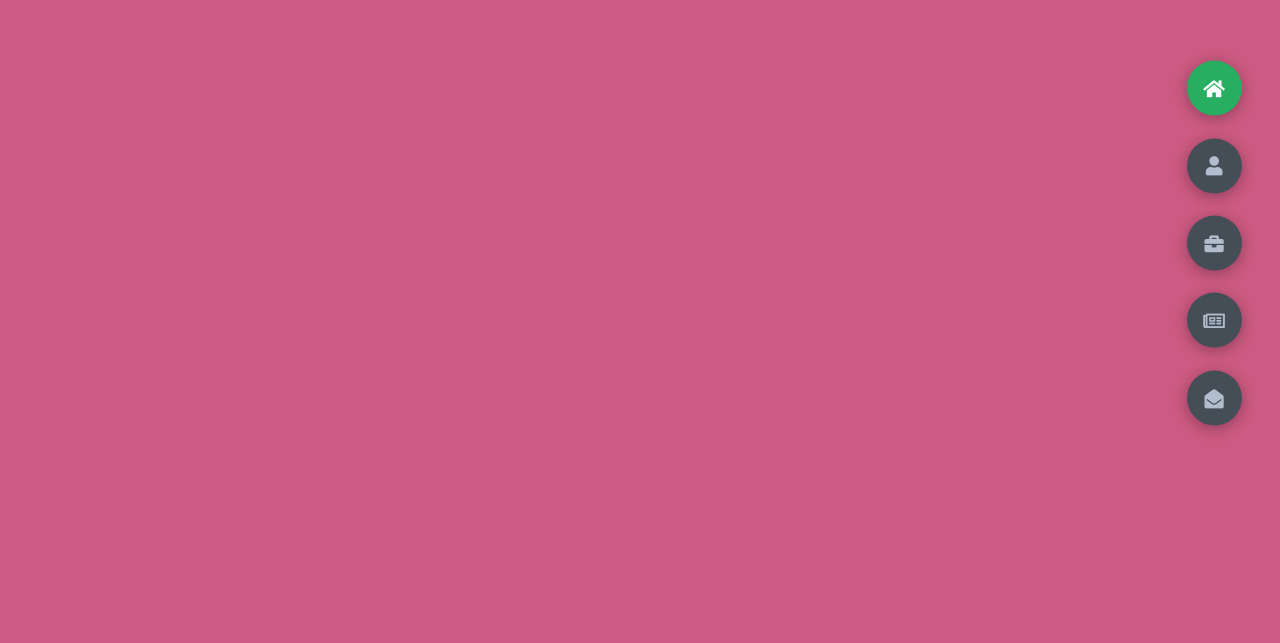
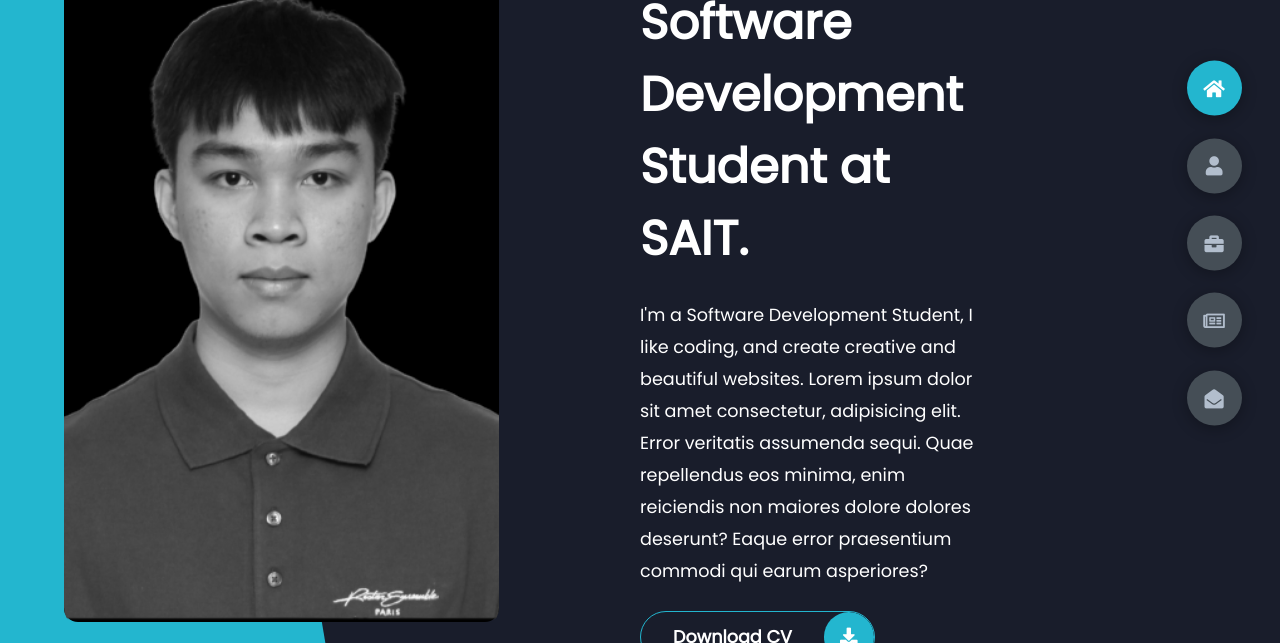
Before and after one commit to khanhhoanguyen/hoa_nguyen_website, a plain HTML site: page index.html in a window 1280 px wide. Shown: the part 157-800 px from the top of the page. Drawn offline with Linux system fonts and the light colour scheme.

Commit message:
Added features and content to the Header

```diff
--- a/index.html
+++ b/index.html
@@ -16,7 +16,36 @@
 </head>
 <body class="main-content">
     <header class="section sec1 header active" id="home">
+        <div class="header-content">
+            <div class="left-header">
 
+                <div class="h-shape"></div>
+
+                <div class="image">
+                    <img src="img/khanhhoa.png" alt="">
+                </div>
+
+
+            </div>
+            <div class="right-header">
+                <h1 class="name">
+                    Hi, I'm <span>Hoa Nguyen</span>
+                    A Software Development Student at SAIT.
+                </h1>
+                <p>
+                    I'm a Software Development Student, I like coding, and create creative and beautiful websites.
+                    Lorem ipsum dolor sit amet consectetur, adipisicing elit. Error veritatis assumenda sequi.
+                   Quae repellendus eos minima, enim reiciendis non maiores dolore dolores deserunt? Eaque error praesentium commodi qui earum asperiores?
+                </p>
+                <div class="btn-con">
+                    <a href="cv/Hoa_Khanh_Nguyen_Resume.pdf" class="main-btn" target="_blank">
+                        <span class="btn-text">Download CV</span>
+                        <span class="btn-icon"><i class="fas fa-download"></i></span>
+                    </a>
+                </div>
+
+            </div>
+        </div>
     </header>
     <main>
         <section class="section sec2 about" id="about"></section>
--- a/style.css
+++ b/style.css
@@ -7,7 +7,8 @@
 
 :root{
     --color-primary: #191d2b;
-    --color-secondary: #27AE60;
+    --color-secondary: #23b6cf;
+    --color-secondarybackup: #27AE60;
     --color-white: #FFFFFF;
     --color-black: #000;
     --color-grey0: #f8f8f8;
@@ -59,37 +60,40 @@ section{
 .sec1{
     display: none;
     transform: translateY(0) scale(1);
-    background-color: rgb(205, 90, 130);
+
 }
 
 .sec2{
     display: none;
     transform: translateY(0) scale(1);
-    background-color: slateblue;
+
 }
 
 .sec3{
     display: none;
     transform: translateY(0) scale(1);
-    background-color: rgb(115, 205, 90);
+
 }
 
 .sec4{
     display: none;
     transform: translateY(0) scale(1);
-    background-color: rgb(207, 50, 50);
+
 }
 
 .sec5{
     display: none;
     transform: translateY(0) scale(1);
-    background-color: rgb(187, 184, 211);
+
 }
 
 
 .active{
     display: block;
     animation: scaleAnim 1s ease-in-out;
+
+}
+
 @keyframes scaleAnim {
     0%{
         transform: translateY(-100%) scaleY(0)
@@ -97,7 +101,6 @@ section{
 
     100%{
         transform: translateY(0) scaleY(1)
-        }
     }
 }
 
@@ -139,3 +142,129 @@ section{
     color: var(--color-grey-2);
     pointer-events: none;
 }
+
+
+/*Header-content*/
+.header-content{
+    display: grid;
+    grid-template-columns: repeat(2, 1fr);
+    height: 100%;
+}
+
+.header-content .left-header{
+    display: flex;
+    align-items: center;
+    position: relative;
+}
+
+.header-content .left-header .h-shape{
+    transition: all 0.4s ease-in-out;
+    width: 65%;
+    height: 100%;
+    background-color: var(--color-secondary);
+    position: absolute;
+    left: 0;
+    top: 0;
+    z-index: -1;
+    clip-path: polygon(0 0, 46% 0, 79% 100%, 0% 100%);
+}
+
+.header-content .left-header .image {
+    border-radius: var(--br-sm-2);
+    height: 90%;
+    width: 68%;
+    margin-left: 4rem;
+    background-color: var(--color-black);
+    transition: all 0.4s ease-in-out;
+  }
+  .header-content .left-header .image img {
+    width: 100%;
+    height: 100%;
+    object-fit: cover;
+    transition: all 0.4s ease-in-out;
+    filter: grayscale(100%);
+    border-radius: 2%;
+  }
+  .header-content .left-header .image img:hover {
+    filter: grayscale(0);
+  }
+
+  .header-content .right-header{
+    display: flex;
+    flex-direction: column;
+    justify-content: center;
+    padding-right: 18rem;
+  }
+
+  .header-content .right-header .name{
+    font-size: 3rem;
+  }
+
+  .header-content .right-header .name span{
+    color: var(--color-secondary);
+  }
+
+  .header-content .right-header p{
+    margin: 1.5rem 0;
+    line-height: 2rem;
+  }
+
+
+
+
+
+
+
+/*Independed components*/
+.btn-con{
+    display: flex;
+    align-self: flex-start;
+}
+
+.main-btn{
+    border-radius: 30px;
+    color: inherit;
+    font-weight: 600;
+    position: relative;
+    border: 1px solid var(--color-secondary);
+    display: flex;
+    align-self: flex-start;
+    display: flex;
+    align-items: center;
+    overflow: hidden;
+}
+
+.main-btn .btn-text{
+    padding: 0 2rem;
+}
+
+.main-btn .btn-icon{
+    background-color: var(--color-secondary);
+    display: flex;
+    align-items: center;
+    justify-content: center;
+    border-radius: 50%;
+    padding: 1rem;
+}
+
+.main-btn::before{
+    content: '';
+    position: absolute;
+    top: 0;
+    right: 0;
+    transform: translateX(100%);
+    transition: all .4s ease-in-out;
+    z-index: -1;
+}
+
+.main-btn:hover{
+    transition: all 0.4s ease-out;
+}
+
+.main-btn:hover::before {
+    width: 100%;
+    height: 100%;
+    background-color: var(--color-secondary);
+    transform: translateX(0);
+    transition: all 0.4s ease-out;
+  }
```
Also changed, not shown: img/khanhhoa (1).jpg (deleted), img/khanhhoa.png (added), 1 other file. Lines whose indentation alone changed are shown as unchanged.
